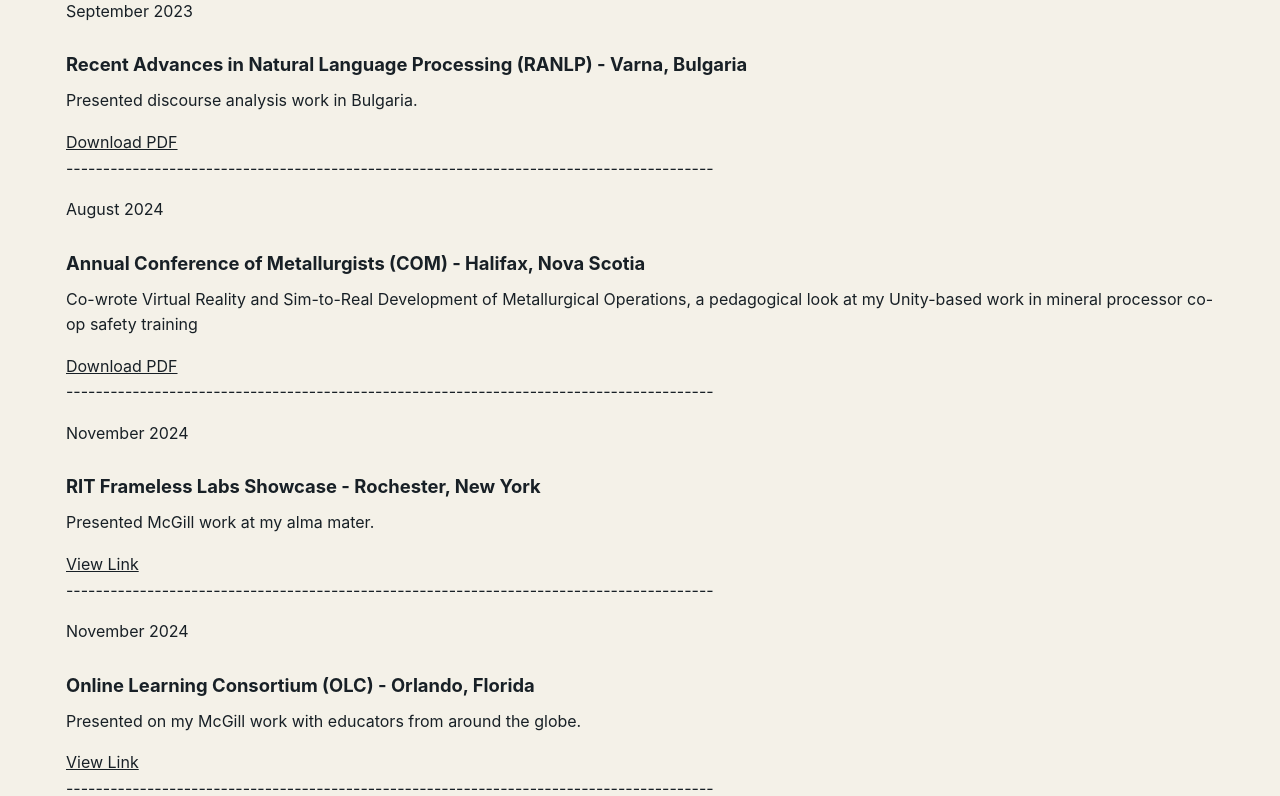
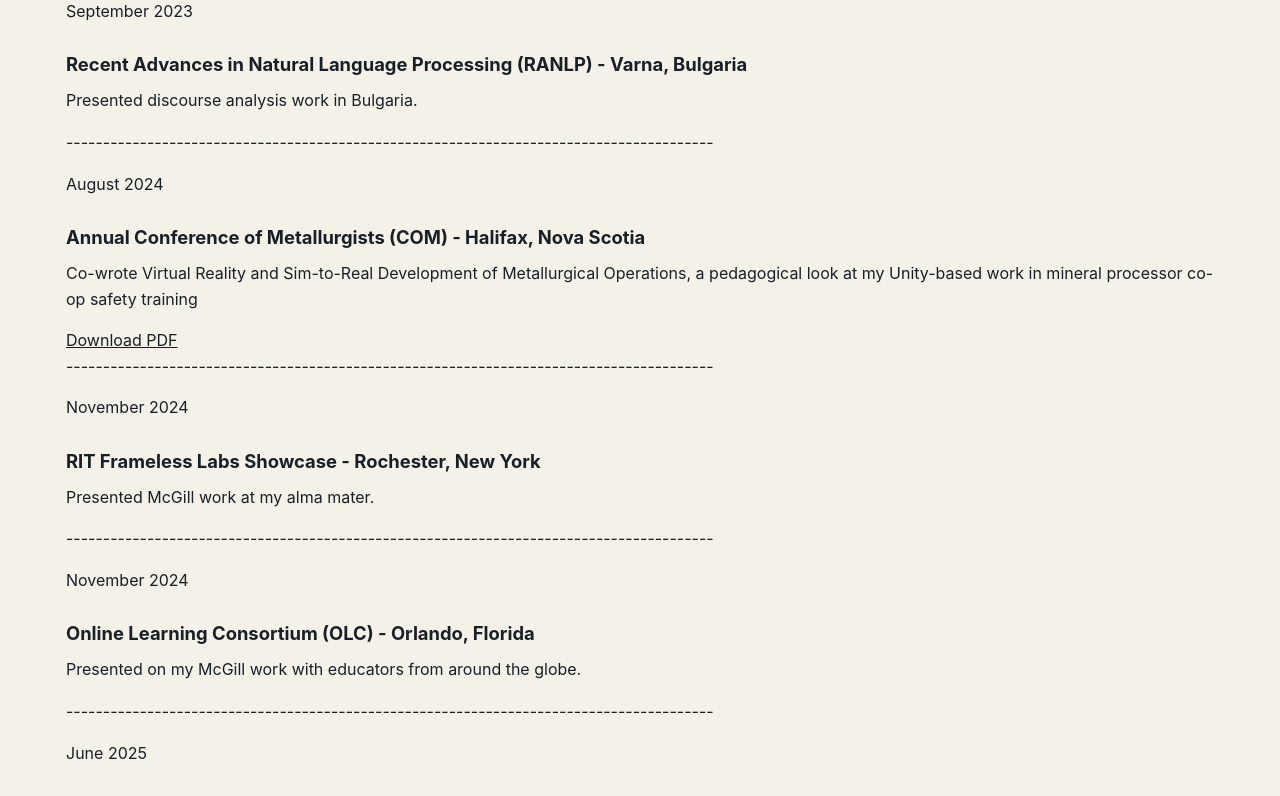
Before and after one commit to bhanel1998/portfolio, a Vue app: page / in a window 1280 px wide. Shown: the part 2280-3076 px from the top of the page. Built offline with nearby package versions, Linux system fonts and the light colour scheme.

Commit message:
removed links

```diff
--- a/src/data/timeline.js
+++ b/src/data/timeline.js
@@ -16,8 +16,7 @@ export const timelineEvents = [
   {
     year: 'September 2023',
     title: 'Recent Advances in Natural Language Processing (RANLP) - Varna, Bulgaria',
-    description: 'Presented discourse analysis work in Bulgaria.',
-    file: RANLP
+    description: 'Presented discourse analysis work in Bulgaria.'
   },
   {
     year: 'August 2024',
@@ -28,14 +27,12 @@ export const timelineEvents = [
   {
     year: 'November 2024',
     title: 'RIT Frameless Labs Showcase - Rochester, New York',
-    description: 'Presented McGill work at my alma mater.',
-    link: 'https://www.youtube.com/watch?v=DRvZd700OM4'
+    description: 'Presented McGill work at my alma mater.'
   },
   {
     year: 'November 2024',
     title: 'Online Learning Consortium (OLC) - Orlando, Florida',
-    description: 'Presented on my McGill work with educators from around the globe.',
-    link: 'https://www.youtube.com/watch?v=1kg9Daqgl1o'
+    description: 'Presented on my McGill work with educators from around the globe.'
   },
     {
     year: 'June 2025',
```
